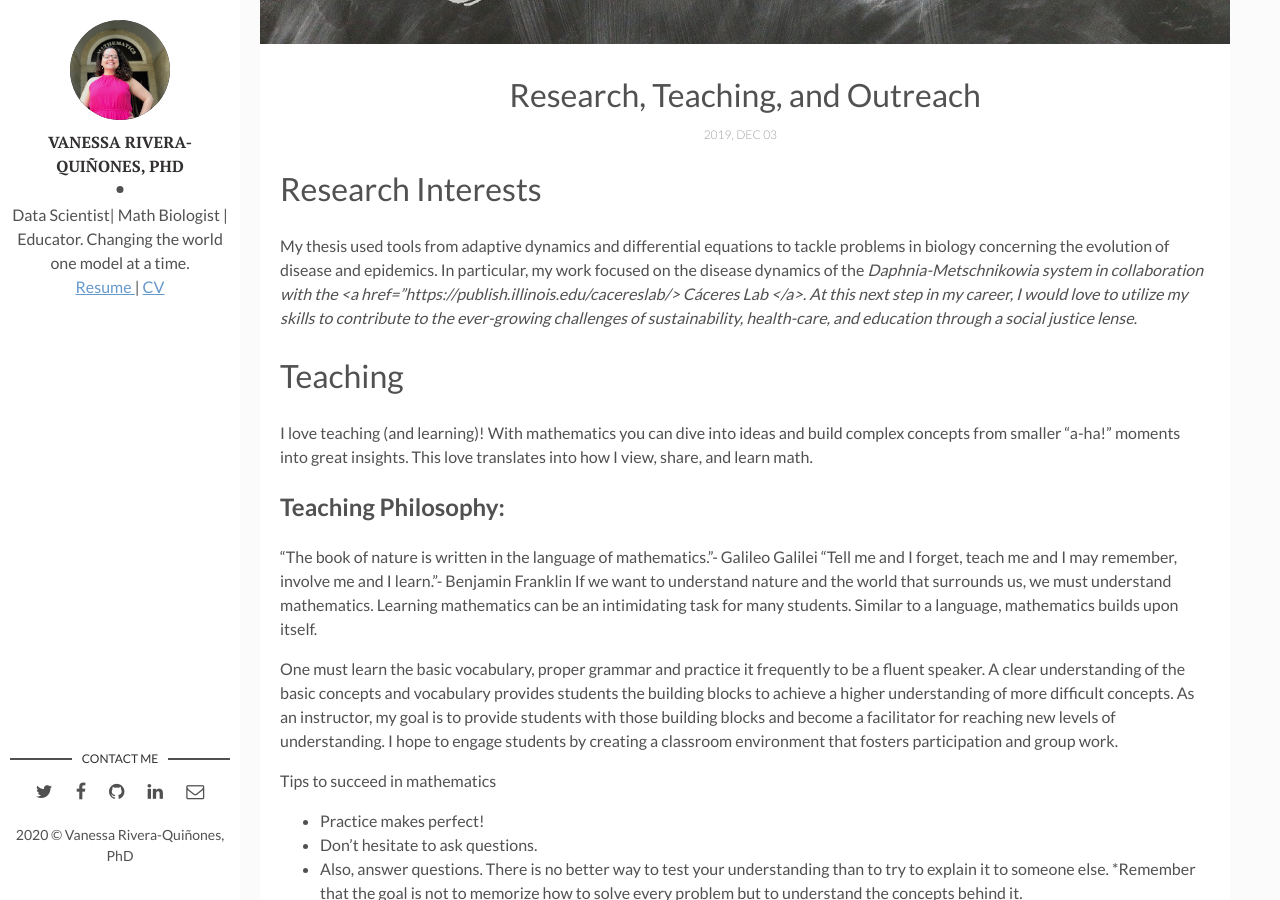
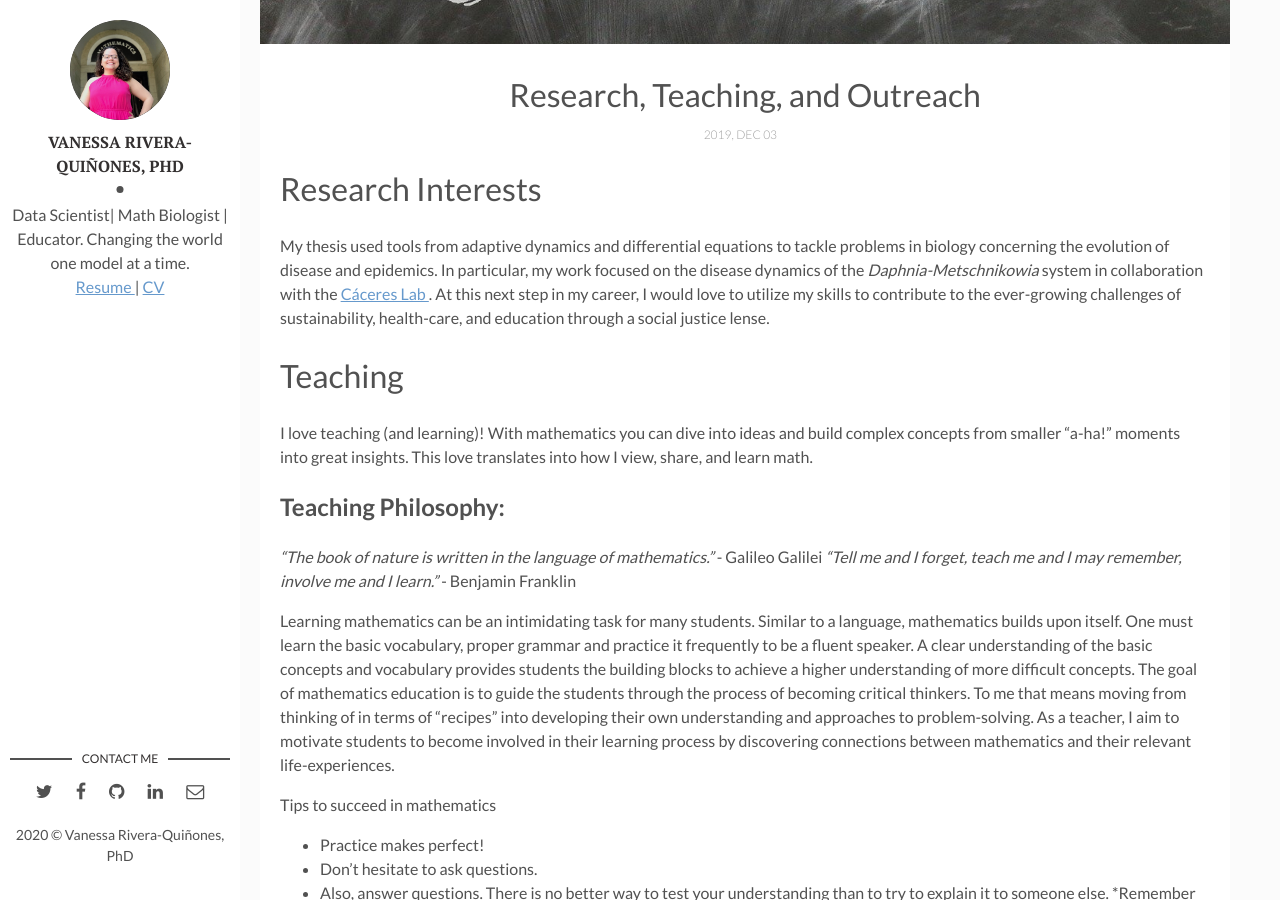
Before and after one commit to vriveraq/vriveraq.github.io, a Jekyll site: the page built from _posts/2019-12-04-teaching-outreach-and-research.markdown, in a window 1280 px wide and 900 px high, scrolled down 476 px. Built offline with Jekyll 4.4.1, drawn with Linux system fonts in a browser that asks for light colours.

Commit message:
Update 2019-12-04-teaching-outreach-and-research.markdown

```diff
--- a/_posts/2019-12-04-teaching-outreach-and-research.markdown
+++ b/_posts/2019-12-04-teaching-outreach-and-research.markdown
@@ -10,21 +10,18 @@ tags: [Teaching, Outreach, Research, Mathematics]
 
 # Research Interests
 
-My thesis used tools from adaptive dynamics and differential equations to tackle problems in biology concerning the evolution of disease and epidemics. In particular, my work focused on the disease dynamics of the <i> Daphnia-Metschnikowia <i> system in collaboration with the <a href="https://publish.illinois.edu/cacereslab/> Cáceres Lab </a>. At this next step in my career, I would love to utilize my skills to contribute to the ever-growing challenges of sustainability, health-care, and education through a social justice lense.
+My thesis used tools from adaptive dynamics and differential equations to tackle problems in biology concerning the evolution of disease and epidemics. In particular, my work focused on the disease dynamics of the <i> Daphnia-Metschnikowia </i> system in collaboration with the <a href="https://publish.illinois.edu/cacereslab/"> Cáceres Lab </a>. At this next step in my career, I would love to utilize my skills to contribute to the ever-growing challenges of sustainability, health-care, and education through a social justice lense.
 
 
 # Teaching
-
 I love teaching (and learning)! With mathematics you can dive into ideas and build complex concepts from smaller "a-ha!" moments into great insights. This love translates into how I view, share, and learn math.
 
 ## Teaching Philosophy:
 
-"The book of nature is written in the language of mathematics."- Galileo Galilei
-"Tell me and I forget, teach me and I may remember, involve me and I learn."- Benjamin Franklin
-If we want to understand nature and the world that surrounds us, we must understand mathematics. Learning mathematics can be an intimidating task for many students. Similar to a language, mathematics builds upon itself.
+<em> "The book of nature is written in the language of mathematics." </em>- Galileo Galilei
+<em> "Tell me and I forget, teach me and I may remember, involve me and I learn." </em>- Benjamin Franklin
 
-One must learn the basic vocabulary, proper grammar and practice it frequently to be a fluent speaker. A clear understanding of the basic concepts and vocabulary provides students the building blocks to achieve a higher understanding of more difficult concepts.
-As an instructor, my goal is to provide students with those building blocks and become a facilitator for reaching new levels of understanding. I hope to engage students by creating a classroom environment that fosters participation and group work.
+Learning mathematics can be an intimidating task for many students. Similar to a language, mathematics builds upon itself. One must learn the basic vocabulary, proper grammar and practice it frequently to be a fluent speaker. A clear understanding of the basic concepts and vocabulary provides students the building blocks to achieve a higher understanding of more difficult concepts. The goal of mathematics education is to guide the students through the process of becoming critical thinkers. To me that means moving from thinking of in terms of “recipes” into developing their own understanding and approaches to problem-solving. As a teacher, I aim to motivate students to become involved in their learning process by discovering connections between mathematics and their relevant life-experiences.
 
 Tips to succeed in mathematics
 * Practice makes perfect!
```
